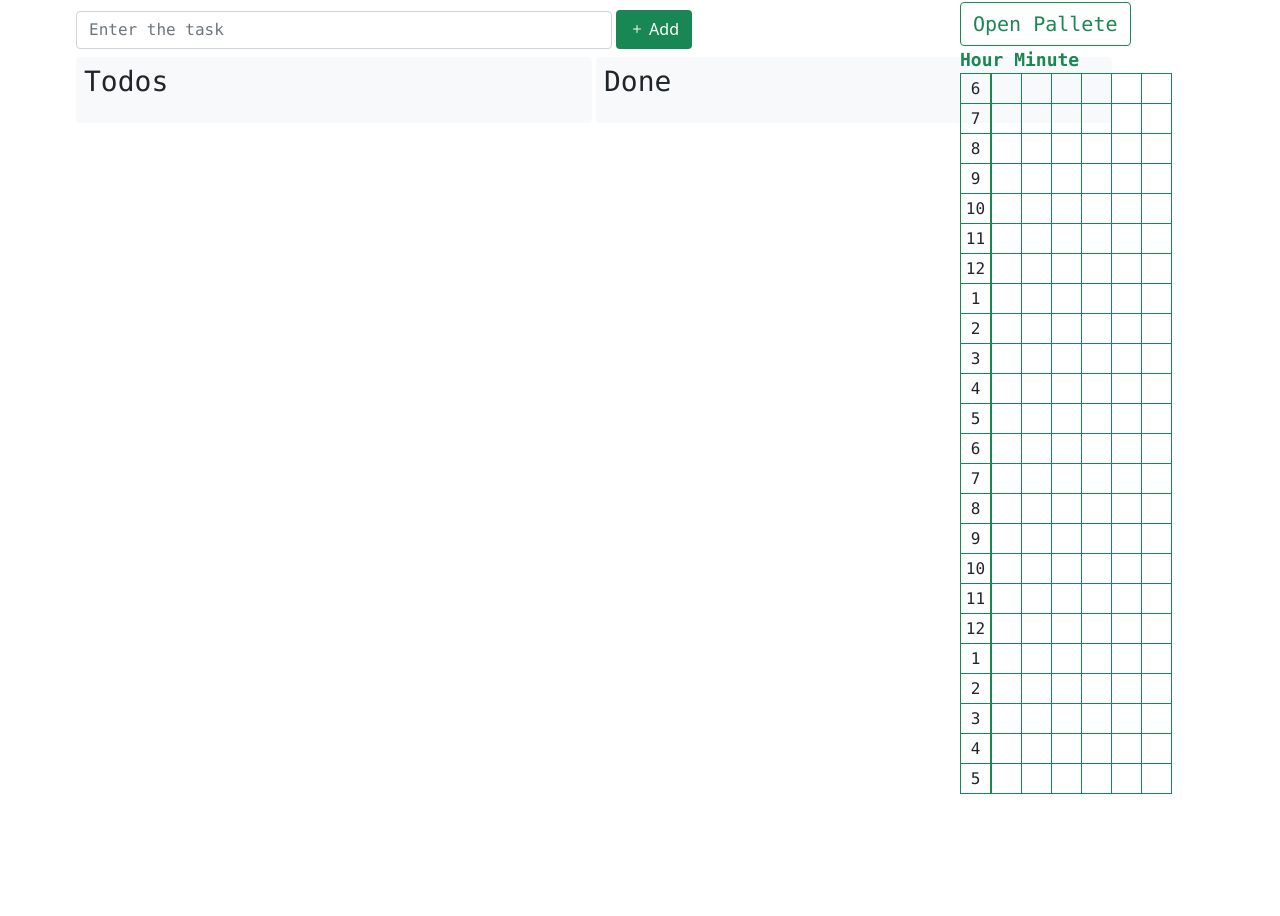
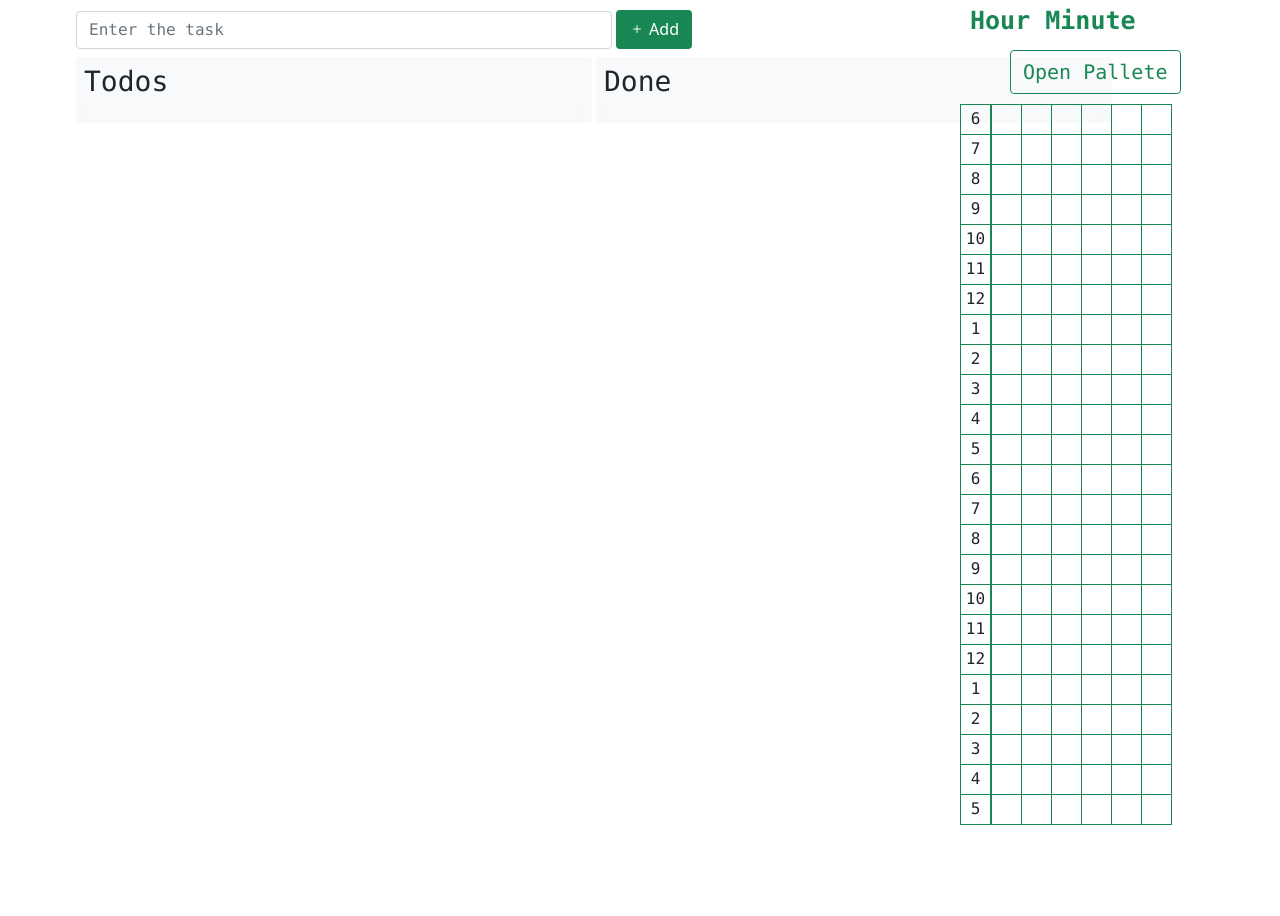
Before and after one commit to sth49/Final-Project, a plain HTML site: page 5.20.html in a window 1280 px wide. Shown: the part 57-973 px from the top of the page. Drawn offline with nearby package versions, Linux system fonts and the light colour scheme.

Commit message:
Update 5.20.html

```diff
--- a/5.20.html
+++ b/5.20.html
@@ -66,7 +66,7 @@
     <script>
         /* Set the width of the side navigation to 250px */
         function openNav() {
-            document.getElementById("mySidenav").style.width = "250px";
+            document.getElementById("mySidenav").style.width = "200px";
         }
 
         /* Set the width of the side navigation to 0 */
@@ -291,8 +291,8 @@
     <section class="cont-right">
         <div id="mySidenav" class="sidenav">
             <a href="javascript:void(0)" class="closebtn" onclick="closeNav()">&times;</a>
-            <span>pallete</span>
-            <table class="colorchip" style="padding-left: 20px;">
+            <span class="font-monospace" style="color :#198754 ; font-weight:bold; font-size: large; margin: 20px; "> Pastel Pallete</span>
+            <table class="colorchip" style="margin-left: 20px;">
                 <tr>
                     <td style="background-color: #faf1d6"></td>
                     <td style="background-color: #fdafab"></td>
@@ -311,7 +311,7 @@
         </div>
 
         <!-- Use any element to open the sidenav -->
-        <button type="button" class="btn btn-outline-success fs-5 font-monospace" onclick="openNav()">Open Pallete</button>
+
         <!--<table class="colorchip">
         <tr>
           <td style="background-color: #faf1d6"></td>
@@ -326,8 +326,11 @@
           <td style="background-color: #dadafc"></td>
         </tr>
       </table>-->
-        <div id="print_" class="font-monospace" style="color :#198754 ; font-weight:bold; font-size: large;">Hour Minute
-        </div>
+      <div id="print_" class="font-monospace" style="color :#198754 ; font-weight:bold; font-size: 25px; margin-left: 10px">Hour
+        Minute </div>
+
+        <button type="button" class="btn btn-outline-success fs-5 font-monospace" style="margin: 10px ; margin-left: 50px"
+            onclick="openNav()">Open Pallete</button>
 
         <div class="d-flex">
             <table class="time font-monospace">
```
